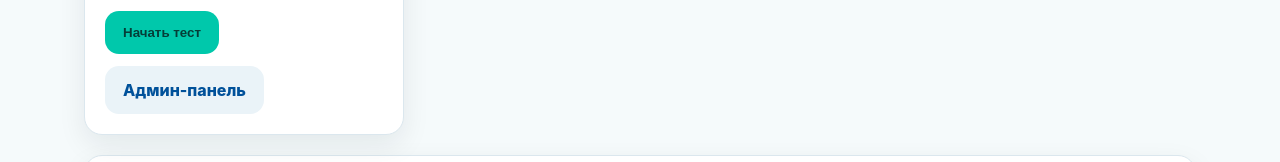
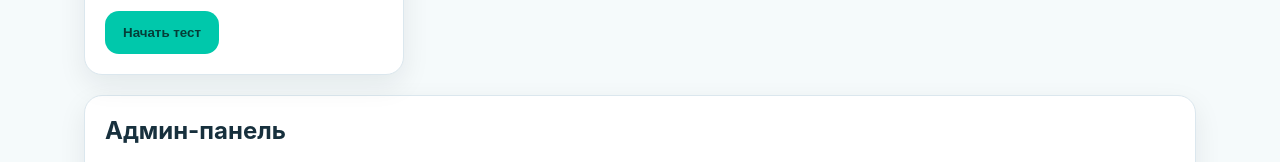
Before and after one commit to smirnovaaa2711-hash/o2c_test, a plain HTML site: page index.html in a window 1280 px wide. Shown: the part 1002-1164 px from the top of the page. Drawn offline with Linux system fonts and the light colour scheme.

Commit message:
Update index.html

```diff
--- a/index.html
+++ b/index.html
@@ -68,7 +68,6 @@ th,td{padding:10px 12px;border-bottom:1px solid var(--border);text-align:left;ve
       <label>Email<input id="email" placeholder="Введите email" required></label>
       <div style="display:flex;gap:12px;flex-wrap:wrap;margin-top:14px">
         <button type="button" class="btn primary" id="startBtn">Начать тест</button>
-        <a class="btn secondary" href="admin.php" style="display:inline-flex;align-items:center;text-decoration:none">Админ-панель</a>
       </div>
     </aside>
   </div>
```
